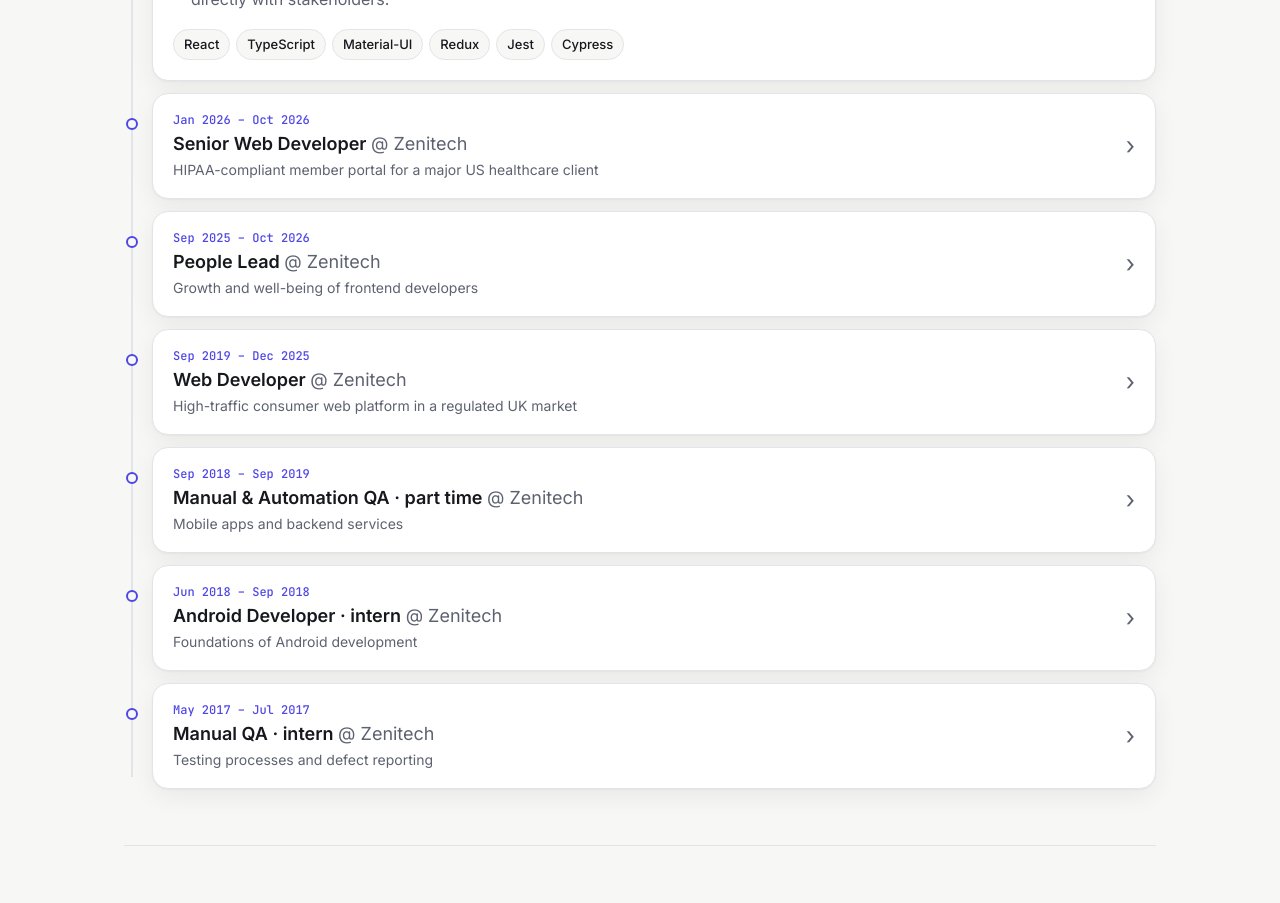
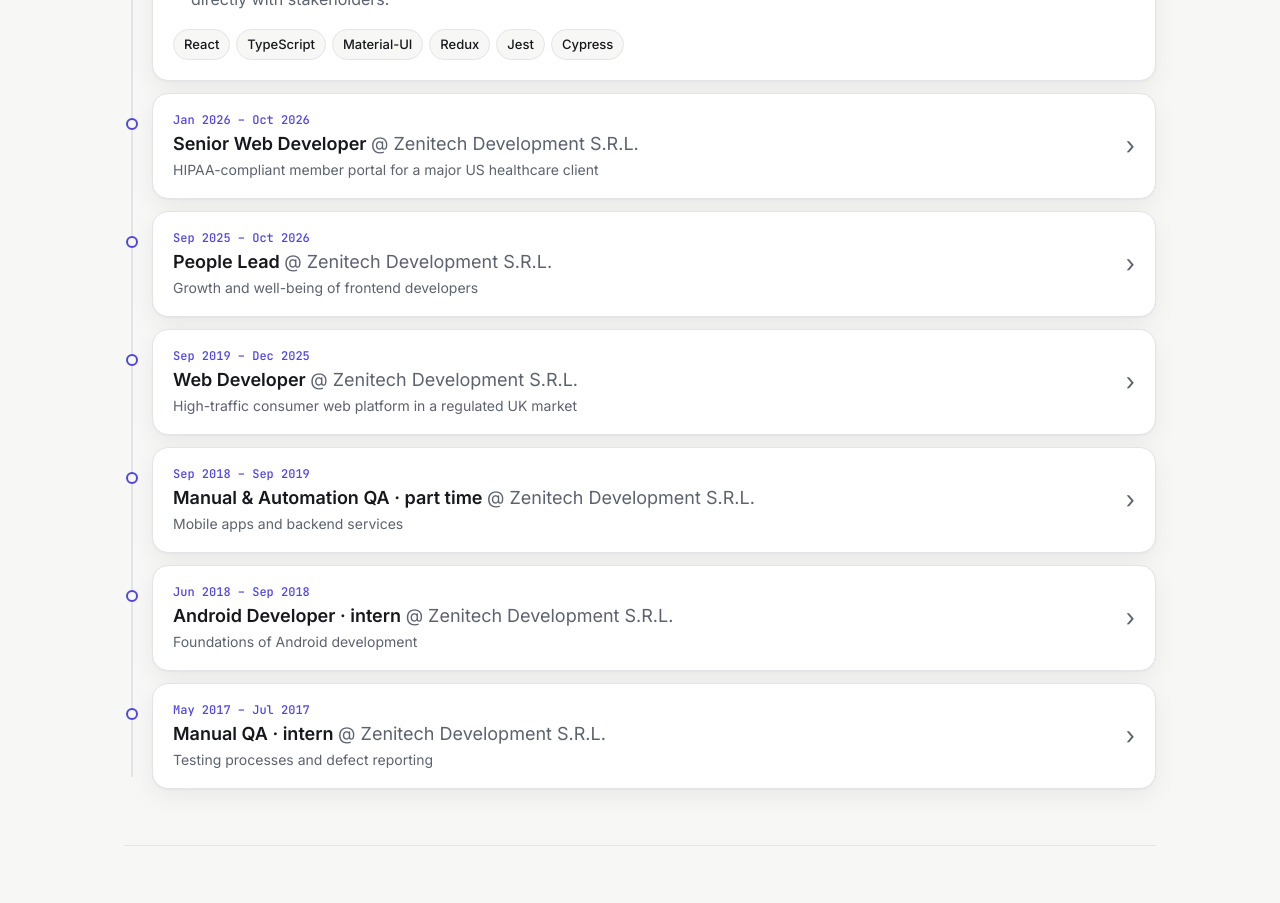
Before and after one commit to MoldovanAlexandruVasile/cv, a React (Vite) app: page / in a window 1280 px wide. Shown: the part 1800-2703 px from the top of the page. Built offline with nearby package versions, Linux system fonts and the light colour scheme.

Commit message:
chore: rename companies

```diff
--- a/src/data/jobs.ts
+++ b/src/data/jobs.ts
@@ -9,7 +9,7 @@ export const jobs: Job[] = [
   },
   {
     id: "healthcare",
-    company: "Zenitech",
+    company: "Zenitech Development S.R.L.",
     start: "2026-01",
     end: "2026-10",
     tags: [
@@ -32,14 +32,14 @@ export const jobs: Job[] = [
   },
   {
     id: "people-lead",
-    company: "Zenitech",
+    company: "Zenitech Development S.R.L.",
     start: "2025-09",
     end: "2026-10",
     tags: ["People Lead", "Team Management"],
   },
   {
     id: "consumer-platform",
-    company: "Zenitech",
+    company: "Zenitech Development S.R.L.",
     start: "2019-09",
     end: "2025-12",
     tags: [
@@ -57,21 +57,21 @@ export const jobs: Job[] = [
   },
   {
     id: "qa",
-    company: "Zenitech",
+    company: "Zenitech Development S.R.L.",
     start: "2018-09",
     end: "2019-09",
     tags: ["Java", "QA"],
   },
   {
     id: "android-intern",
-    company: "Zenitech",
+    company: "Zenitech Development S.R.L.",
     start: "2018-06",
     end: "2018-09",
     tags: ["Android", "Java"],
   },
   {
     id: "qa-intern",
-    company: "Zenitech",
+    company: "Zenitech Development S.R.L.",
     start: "2017-05",
     end: "2017-07",
     tags: ["QA"],
```
